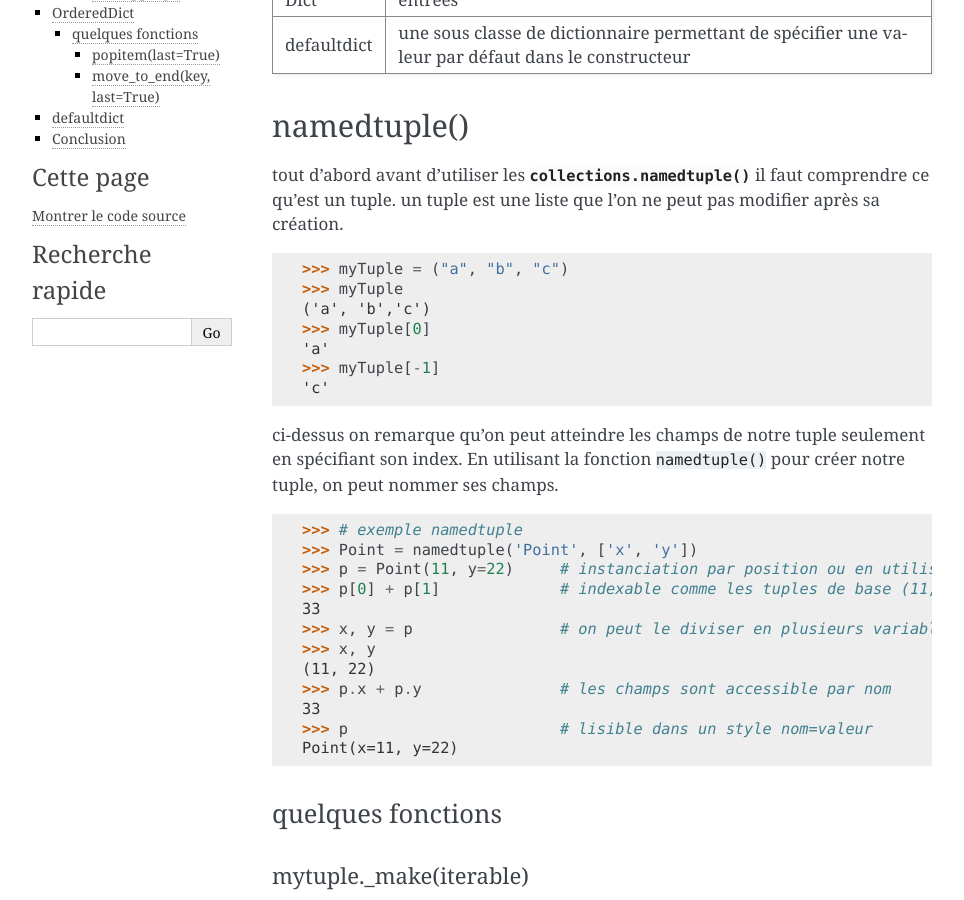
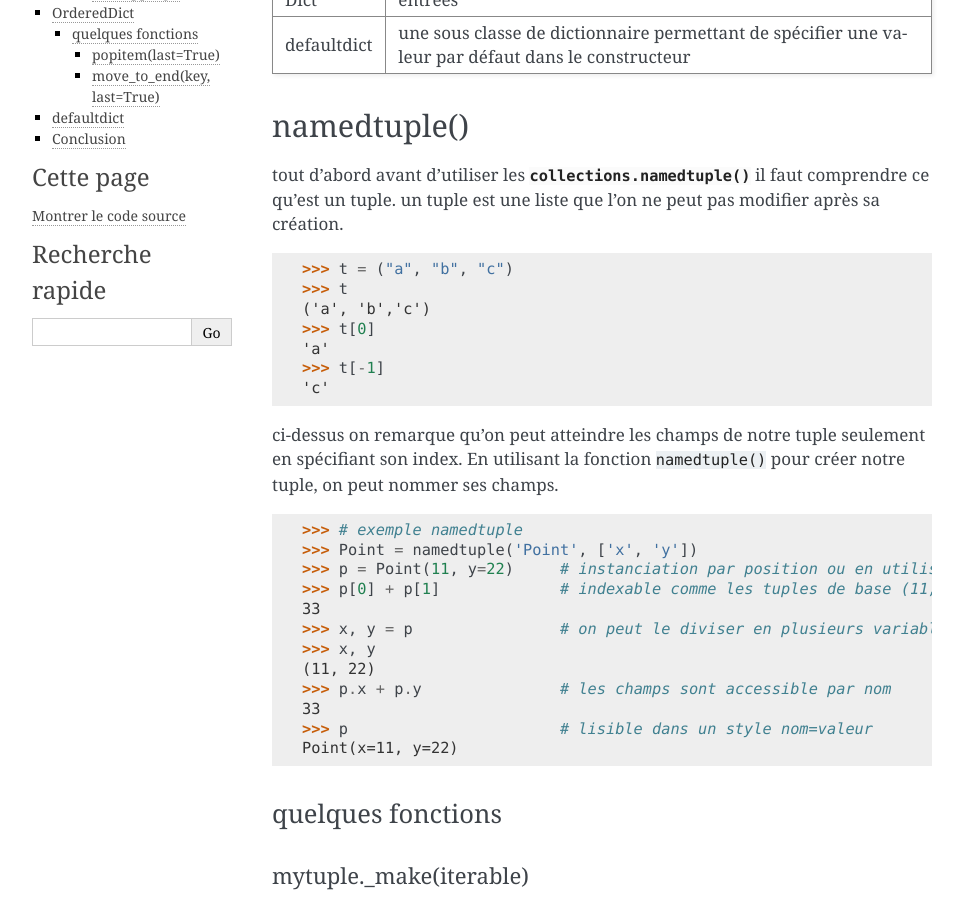
Before and after one commit to HE-Arc/livre-python, a Sphinx documentation site: the page built from source/collections/index.rst, in a window 1280 px wide and 900 px high, scrolled down 674 px. Shown: the whole window, without its empty margins (148-1112 px from the left). Built offline with Sphinx 7.4.7, drawn with Linux system fonts in a browser that asks for light colours.

Commit message:
ajout des pycon et :py:mod:

```diff
--- a/source/collections/index.rst
+++ b/source/collections/index.rst
@@ -40,19 +40,18 @@
 tout d'abord avant d'utiliser les :py:class:`collections.namedtuple()` il faut comprendre ce qu'est un tuple.
 un tuple est une liste que l'on ne peut pas modifier après sa création.
 
-.. code-block:: python3
+.. code-block:: pycon
 
-  >>> myTuple = ("a", "b", "c")
-  >>> myTuple
+  >>> t = ("a", "b", "c")
+  >>> t
   ('a', 'b','c')
-  >>> myTuple[0]
+  >>> t[0]
   'a'
-  >>> myTuple[-1]
+  >>> t[-1]
   'c'
 
 ci-dessus on remarque qu'on peut atteindre les champs de notre tuple seulement en spécifiant son index.
 En utilisant la fonction ``namedtuple()`` pour créer notre tuple, on peut nommer ses champs.
-
 
 .. code-block:: pycon
 
--- a/source/index.rst
+++ b/source/index.rst
@@ -23,7 +23,10 @@
    itertools/index.rst
    invoke/index.rst
    json/index.rst
+<<<<<<< d7815e21087577097deb1301b498fed867e45bdc
 <<<<<<< 70b8307f349532e1c649e99b8afdbedbc7f1a30c
+=======
+>>>>>>> ajout des pycon et :py:mod:
    math/index.rst
    multiprocessing/index.rst
    re/index.rst
@@ -89,7 +92,10 @@
 
 :Licence:
         :ref:`licence`
+<<<<<<< d7815e21087577097deb1301b498fed867e45bdc
 =======
    collections/index.rst
    licence.rst
 >>>>>>> test de pull request 4
+=======
+>>>>>>> ajout des pycon et :py:mod:
```
